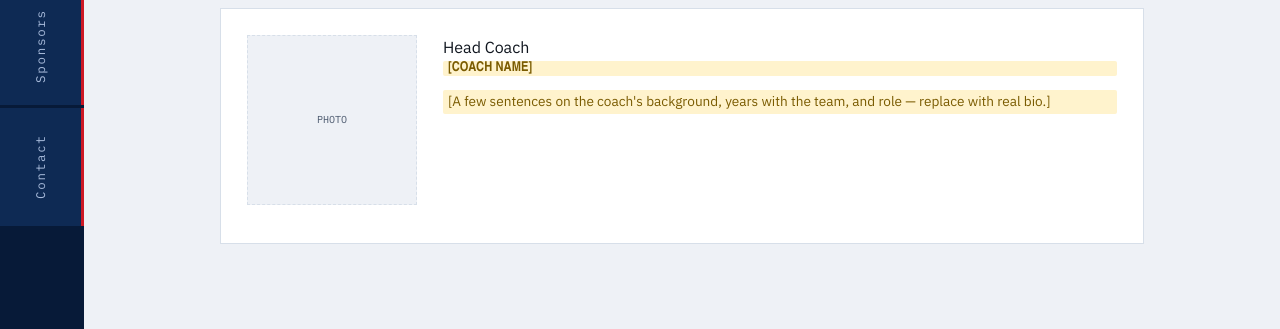
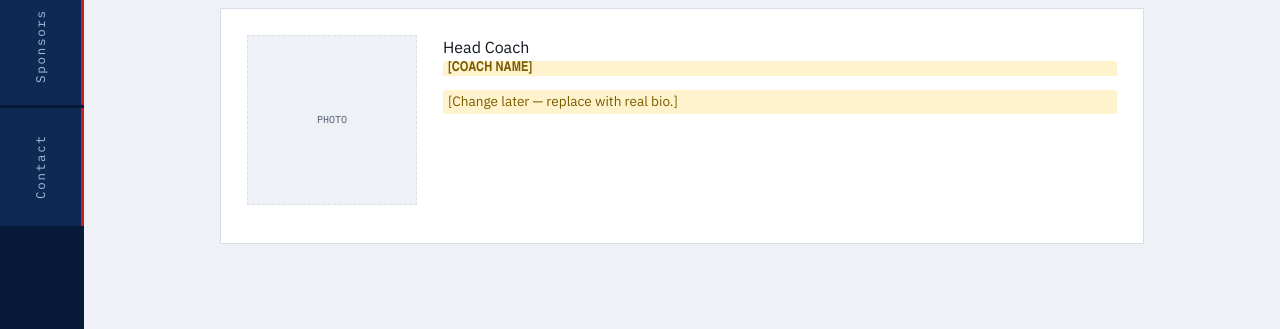
Before and after one commit to 250Eagles/250Eagles.github.io, a plain HTML site: page team.html in a window 1280 px wide. Shown: the part 339-668 px from the top of the page. Drawn offline with Linux system fonts and the light colour scheme; a web font is replaced by a local one.

Commit message:
Update team.html

```diff
--- a/team.html
+++ b/team.html
@@ -492,7 +492,7 @@
       <div>
         <span class="role">Head Coach</span>
         <h3 class="ph">[Coach Name]</h3>
-        <p class="ph">[A few sentences on the coach's background, years with the team, and role &mdash; replace with real bio.]</p>
+        <p class="ph">[Change later &mdash; replace with real bio.]</p>
       </div>
     </div>
   </div>
@@ -512,7 +512,6 @@
       <div class="card"><div class="avatar-slot">Photo</div><span class="role">Outreach Lead</span><h3 class="ph">[Student Name]</h3><p class="ph">[One line about their focus on the team.]</p></div>
       <div class="card"><div class="avatar-slot">Photo</div><span class="role">Driver</span><h3 class="ph">[Student Name]</h3><p class="ph">[One line about their focus on the team.]</p></div>
     </div>
-    <p class="form-note" style="margin-top:22px;">Duplicate a <code>.card</code> block in <code>team.html</code> to add more members &mdash; copy, paste, edit the role/name/line.</p>
   </div>
 </section>
 
```
